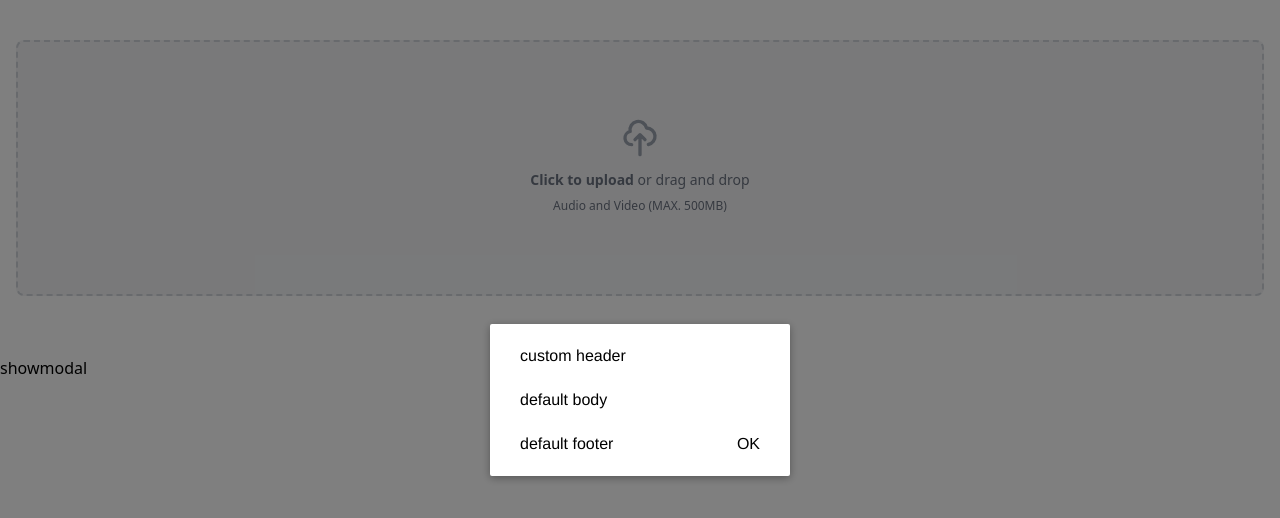
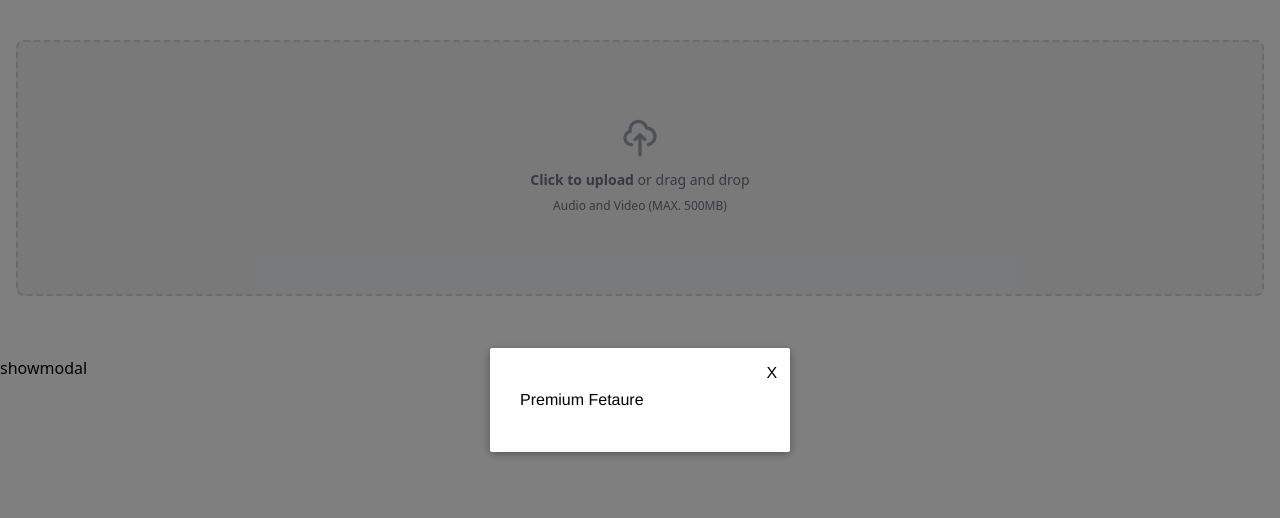
Before and after one commit to anwarulislam/media-converter-client, a Vue app: page / in a window 1280 px wide. Both pictures are taken after a click on the button "showmodal". Shown: the top 518 px of the page. Built offline with nearby package versions, Linux system fonts and the light colour scheme; a small style sheet from the web is missing.

Commit message:
feat: add premium modal

```diff
--- a/src/App.vue
+++ b/src/App.vue
@@ -103,12 +103,8 @@
 
   <transition name="modal">
     <Modal v-if="showModal" @close="showModal = false">
-      <!--
-        you can use custom content here to overwrite
-        default content
-      -->
-      <template v-slot:header>
-        <h3>custom header</h3>
+      <template v-slot:body>
+        <h1>Premium Fetaure</h1>
       </template>
     </Modal>
   </transition>
@@ -177,10 +173,13 @@ const convert = () => {
 
   const payload = new FormData();
 
-  const { file, convertTo } = files.value[0];
+  files.value.forEach(({ file, convertTo }) => {
+    payload.append("media", file as File);
+    payload.append("formatTo", convertTo as string);
+  });
 
-  payload.append("media", file as File);
-  payload.append("formatTo", convertTo as string);
+  // payload.append("media", file as File);
+  // payload.append("formatTo", convertTo as string);
 
   status.value = "uploading";
   axios
@@ -215,7 +214,7 @@ const isFileReadyPing = (url: string): Promise<string> => {
           resolve(data.download_url);
         }
       });
-    }, 500);
+    }, 1000);
   });
 };
 
--- a/src/components/Modal.vue
+++ b/src/components/Modal.vue
@@ -3,21 +3,18 @@
     <div class="modal-wrapper">
       <div class="modal-container">
         <div class="modal-header">
-          <slot name="header"> default header </slot>
+          <slot name="header"> </slot>
         </div>
 
         <div class="modal-body">
-          <slot name="body"> default body </slot>
+          <slot name="body"> </slot>
         </div>
 
         <div class="modal-footer">
-          <slot name="footer">
-            default footer
-            <button class="modal-default-button" @click="$emit('close')">
-              OK
-            </button>
-          </slot>
+          <slot name="footer"> </slot>
         </div>
+
+        <button class="modal-default-button" @click="$emit('close')">X</button>
       </div>
     </div>
   </div>
@@ -52,6 +49,7 @@
   box-shadow: 0 2px 8px rgba(0, 0, 0, 0.33);
   transition: all 0.3s ease;
   font-family: Helvetica, Arial, sans-serif;
+  position: relative;
 }
 
 .modal-header h3 {
@@ -64,7 +62,9 @@
 }
 
 .modal-default-button {
-  float: right;
+  position: absolute;
+  top: .8rem;
+  right: .8rem;
 }
 
 /*
```
